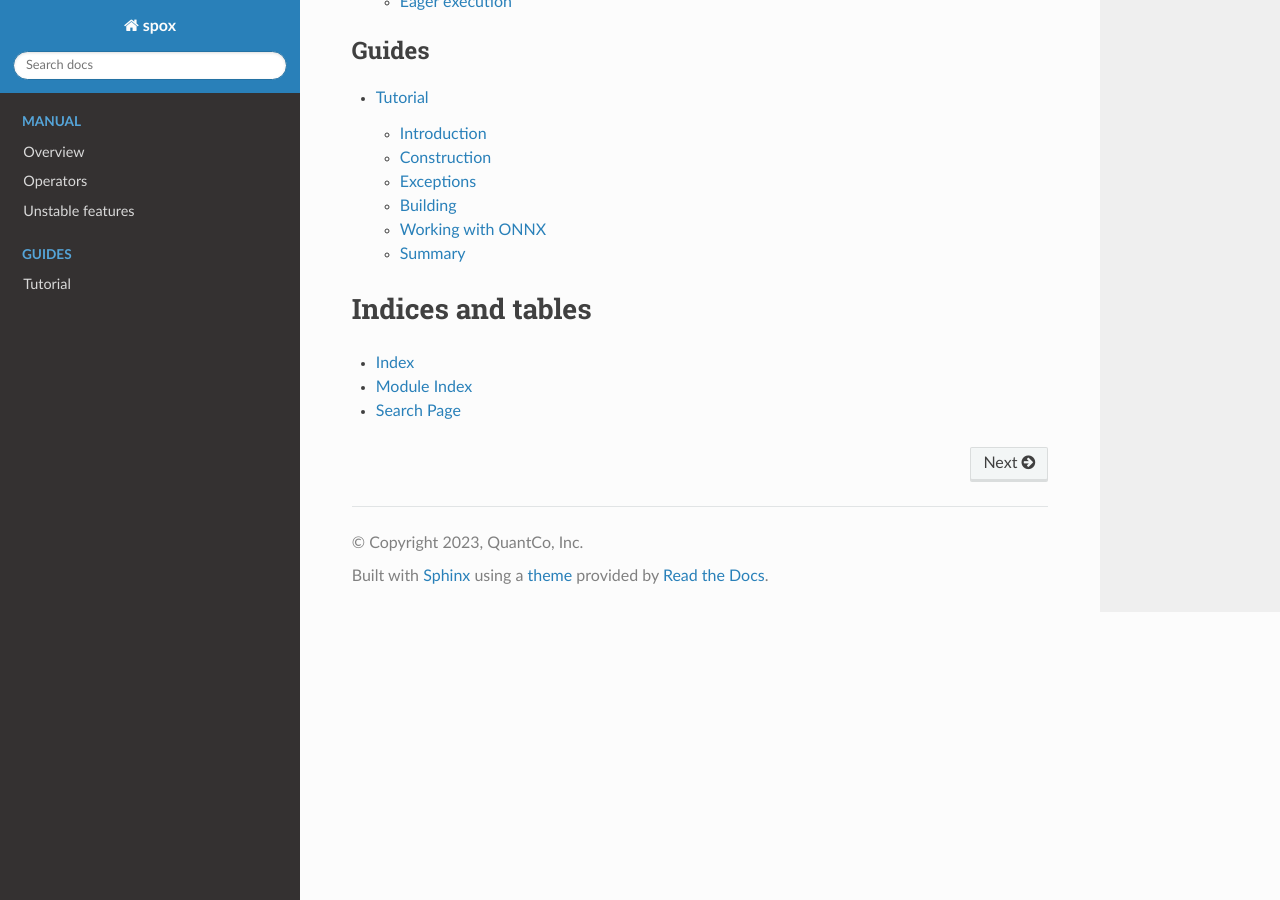
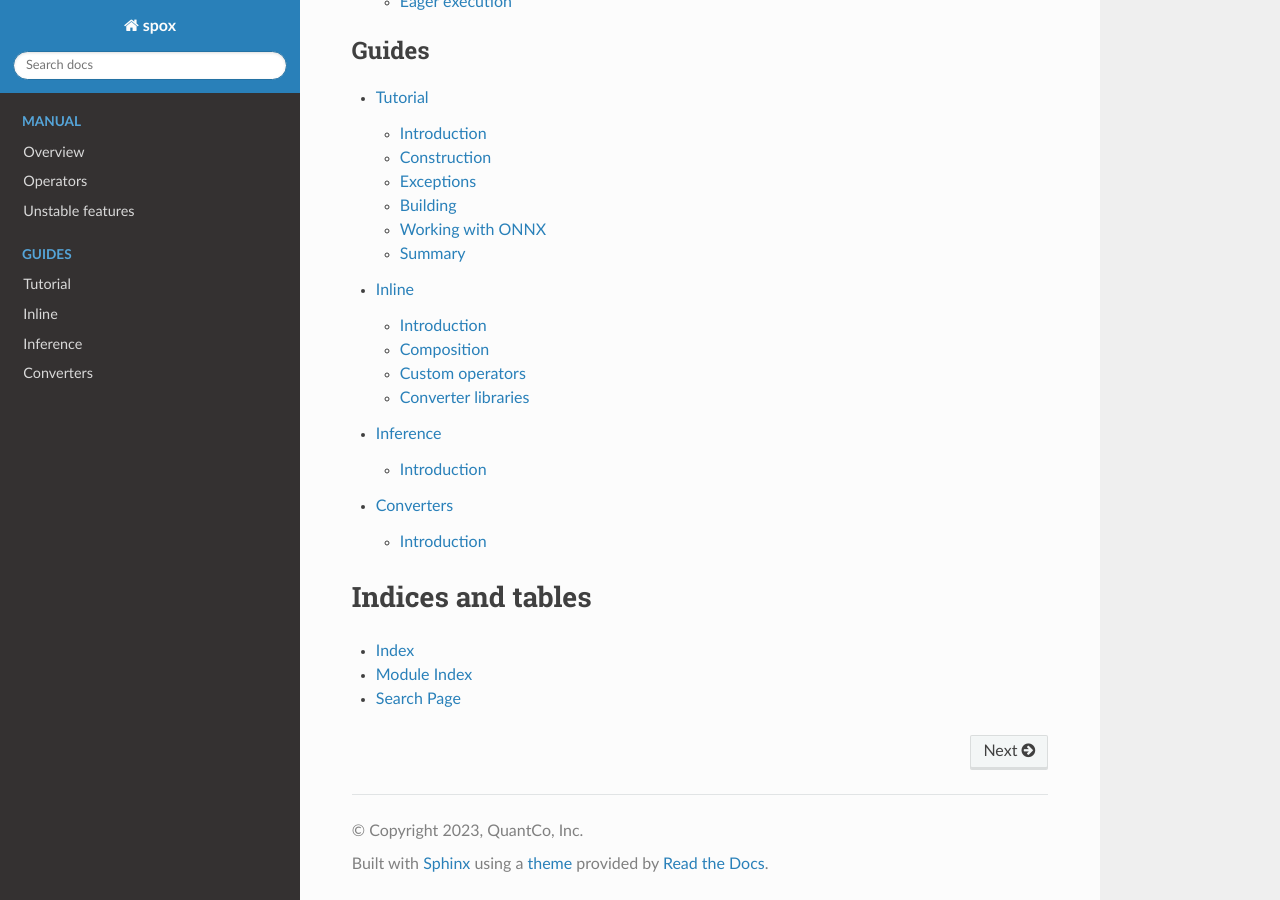
Before and after one commit to Quantco/spox, a Sphinx documentation site: the page built from docs/index.rst, in a window 1280 px wide and 900 px high, scrolled down 614 px. Built offline with Sphinx 7.4.7 and the Read the Docs theme 2.0.0, drawn with Linux system fonts in a browser that asks for light colours; pages that are not in the unit, such as notebooks, are missing from menus.

Commit message:
Add an inline notebook and skeletons

```diff
--- a/docs/index.rst
+++ b/docs/index.rst
@@ -16,6 +16,9 @@ Spox is a Python framework for constructing `ONNX <https://github.com/onnx/onnx/
    :caption: Guides
 
    guides/tutorial
+   guides/inline
+   guides/inference
+   guides/converter
 
 .. toctree::
    :maxdepth: 1
```
Also changed, not shown: docs/guides/converter.ipynb (added), docs/guides/inference.ipynb (added), docs/guides/inline.ipynb (added).
